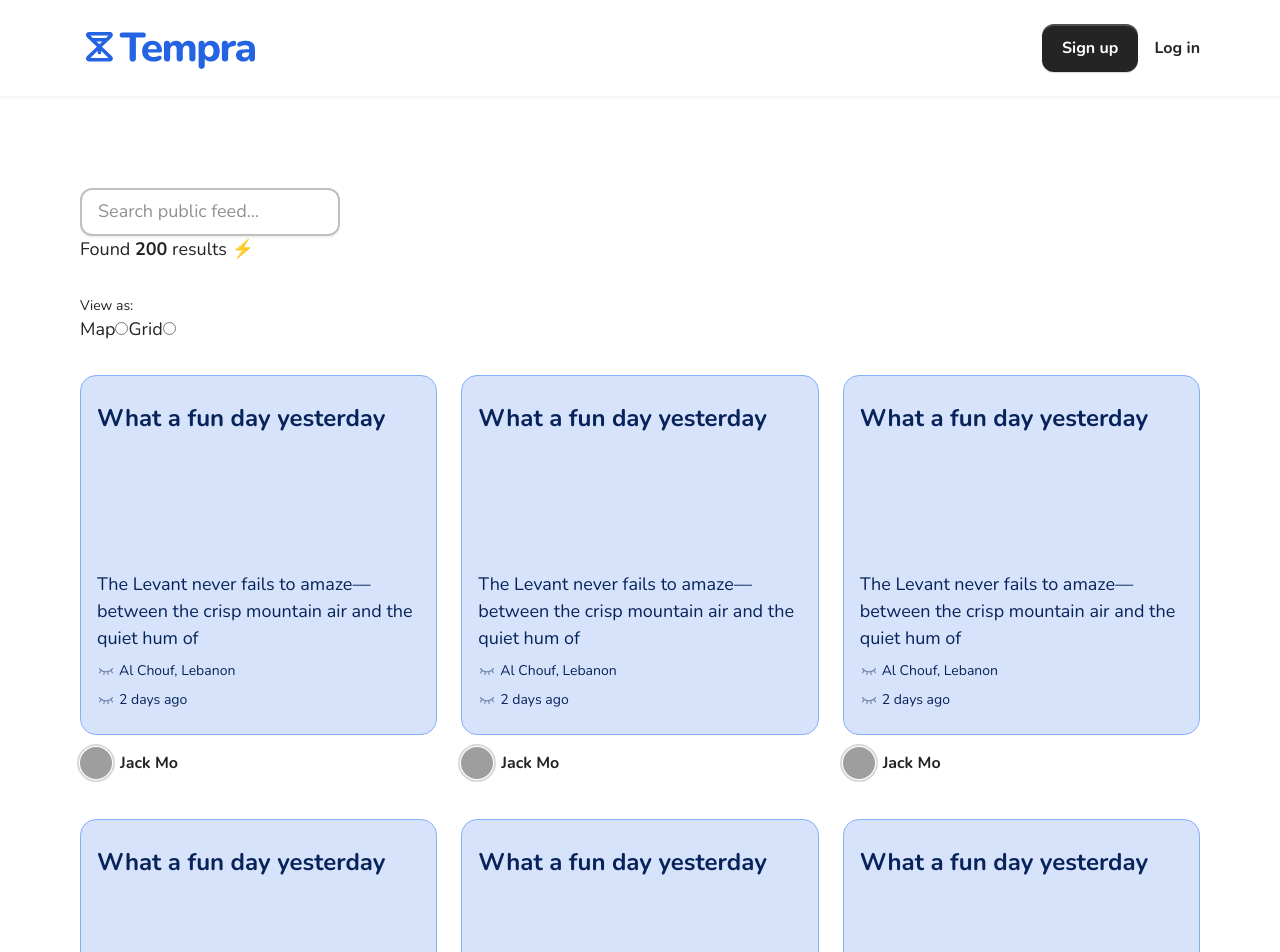
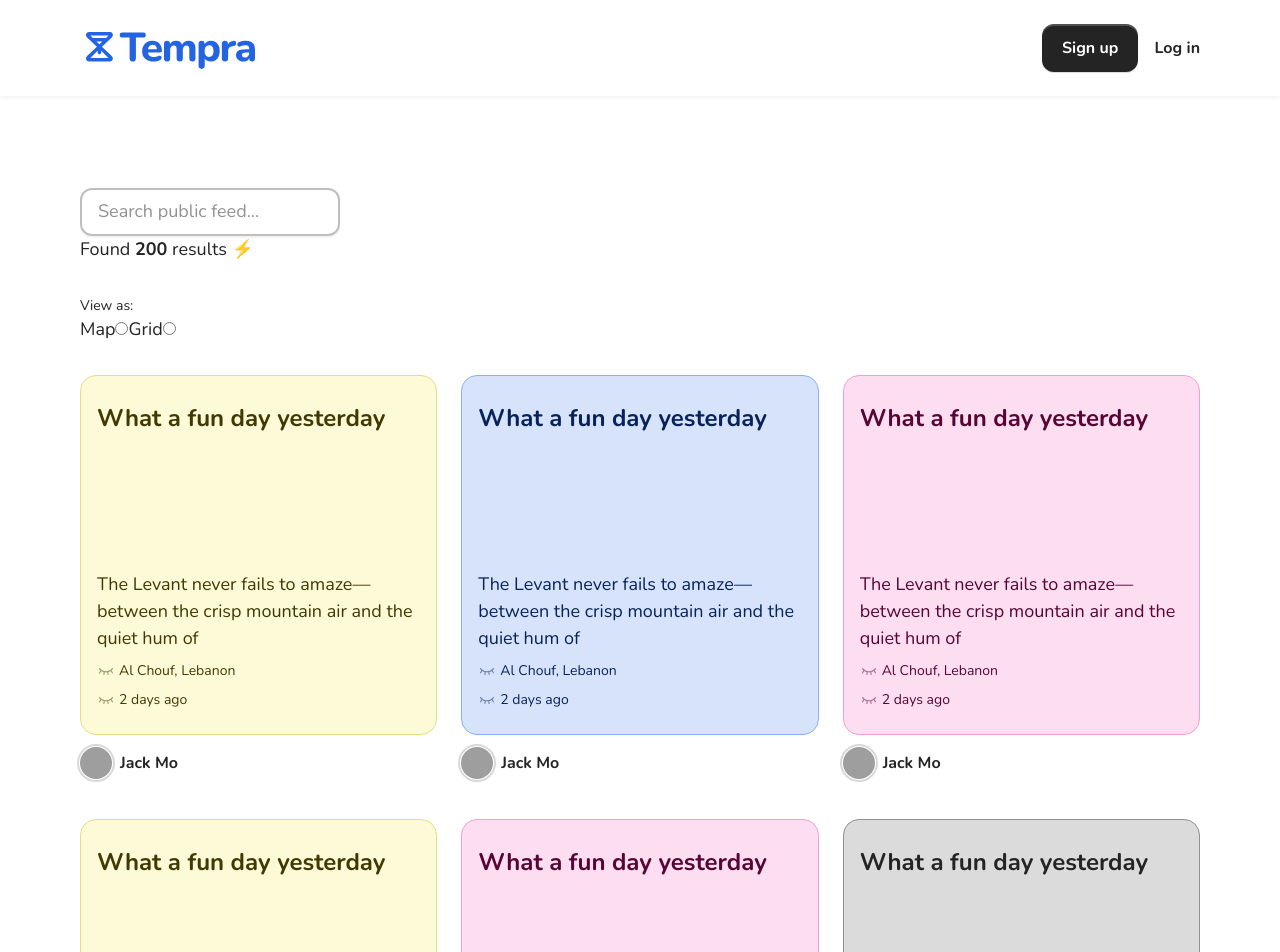
Before and after one commit to zeabdullah/tempra-client, a React (Vite) app: page / in a window 1280 px wide. Shown: the top 952 px of the page. Built offline with nearby package versions, Linux system fonts and the light colour scheme; grey boxes are pictures that could not be loaded.

Commit message:
feat: add fun colors to TimeCapsuleCard

```diff
--- a/src/components/time-capsule-card/index.jsx
+++ b/src/components/time-capsule-card/index.jsx
@@ -2,19 +2,32 @@ import { Link } from "react-router-dom";
 import EyeClosedIcon from "../../icons/eye-closed";
 import UserAvatar from "../shared/user-avatar";
 import "./styles.css";
+import cls from "../../lib/classnames";
+
+const cardClasses = {
+    blue: "time-capsule-card__body--primary",
+    gray: "time-capsule-card__body--gray",
+    yellow: "time-capsule-card__body--yellow",
+    magenta: "time-capsule-card__body--magenta",
+};
 
 export default function TimeCapsuleCard({
+    id,
     title,
     previewText,
     location,
     date,
     user,
+    color = "blue",
 }) {
-    const { id, name, avatar_url } = user;
+    const { id: user_id, name, avatar_url } = user;
 
     return (
         <div className="time-capsule-card">
-            <div className="time-capsule-card__body">
+            <Link
+                to={`/capsule/${id}`}
+                className={cls("time-capsule-card__body", cardClasses[color])}
+            >
                 <p
                     className="time-capsule-card__title fs-h2 line-clamp"
                     style={{ "--line-clamp": 3 }}
@@ -42,10 +55,10 @@ export default function TimeCapsuleCard({
                         </time>
                     </p>
                 </div>
-            </div>
+            </Link>
 
             <Link
-                to={`/user/${id}`}
+                to={`/user/${user_id}`}
                 className="time-capsule-card__footer fs-button"
             >
                 <UserAvatar
--- a/src/components/time-capsule-card/styles.css
+++ b/src/components/time-capsule-card/styles.css
@@ -16,11 +16,39 @@
     padding-inline: var(--spacing-4);
     padding-block: var(--spacing-6);
 
-    border: 1px solid var(--color-primary-300);
+    border: 1px solid var(--card-color-border);
     border-radius: var(--rounded-2xl);
 
-    background-color: var(--color-primary-100);
-    color: var(--color-primary-900);
+    background-color: var(--card-color-bg);
+    color: var(--card-color-text);
+
+    transition: transform 250ms ease;
+}
+
+.time-capsule-card__body--primary {
+    --card-color-border: var(--color-primary-300);
+    --card-color-bg: var(--color-primary-100);
+    --card-color-text: var(--color-primary-900);
+}
+.time-capsule-card__body--gray {
+    --card-color-border: var(--color-gray-300);
+    --card-color-bg: var(--color-gray-100);
+    --card-color-text: var(--color-gray-900);
+}
+.time-capsule-card__body--yellow {
+    --card-color-border: var(--color-yellow-300);
+    --card-color-bg: var(--color-yellow-100);
+    --card-color-text: var(--color-yellow-900);
+}
+.time-capsule-card__body--magenta {
+    --card-color-border: var(--color-magenta-300);
+    --card-color-bg: var(--color-magenta-100);
+    --card-color-text: var(--color-magenta-900);
+}
+
+/* Feeling fun. */
+.time-capsule-card__body:hover {
+    transform: rotate(2deg) scale(1.015) translateY(-4%);
 }
 
 .time-capsule-card__title {
--- a/src/pages/public-feed.jsx
+++ b/src/pages/public-feed.jsx
@@ -73,6 +73,7 @@ export default function PublicFeedPage() {
                     previewText="The Levant never fails to amaze—between the crisp mountain air and the quiet hum of"
                     location="Al Chouf, Lebanon"
                     date="2 days ago"
+                    color="yellow"
                     user={{
                         id: 123,
                         name: "Jack Mo",
@@ -84,6 +85,7 @@ export default function PublicFeedPage() {
                     previewText="The Levant never fails to amaze—between the crisp mountain air and the quiet hum of"
                     location="Al Chouf, Lebanon"
                     date="2 days ago"
+                    color="blue"
                     user={{
                         id: 123,
                         name: "Jack Mo",
@@ -95,6 +97,7 @@ export default function PublicFeedPage() {
                     previewText="The Levant never fails to amaze—between the crisp mountain air and the quiet hum of"
                     location="Al Chouf, Lebanon"
                     date="2 days ago"
+                    color="magenta"
                     user={{
                         id: 123,
                         name: "Jack Mo",
@@ -106,6 +109,7 @@ export default function PublicFeedPage() {
                     previewText="The Levant never fails to amaze—between the crisp mountain air and the quiet hum of"
                     location="Al Chouf, Lebanon"
                     date="2 days ago"
+                    color="yellow"
                     user={{
                         id: 123,
                         name: "Jack Mo",
@@ -117,6 +121,7 @@ export default function PublicFeedPage() {
                     previewText="The Levant never fails to amaze—between the crisp mountain air and the quiet hum of"
                     location="Al Chouf, Lebanon"
                     date="2 days ago"
+                    color="magenta"
                     user={{
                         id: 123,
                         name: "Jack Mo",
@@ -128,6 +133,7 @@ export default function PublicFeedPage() {
                     previewText="The Levant never fails to amaze—between the crisp mountain air and the quiet hum of"
                     location="Al Chouf, Lebanon"
                     date="2 days ago"
+                    color="gray"
                     user={{
                         id: 123,
                         name: "Jack Mo",
@@ -139,6 +145,7 @@ export default function PublicFeedPage() {
                     previewText="Lorem ipsum dolor sit amet, consectetur adipisicing elit. Obcaecati provident sunt sequi soluta, assumenda nulla modi nam rerum corrupti ducimus est quia accusamus hic?"
                     location="Qadisha Valley, Lebanon"
                     date="1 hour ago"
+                    color="blue"
                     user={{
                         id: 1323,
                         name: "Nour Hasan",
```
